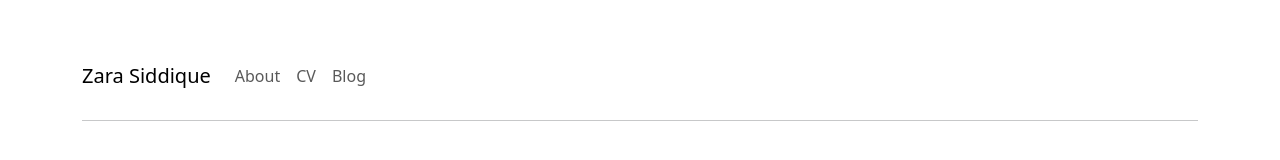
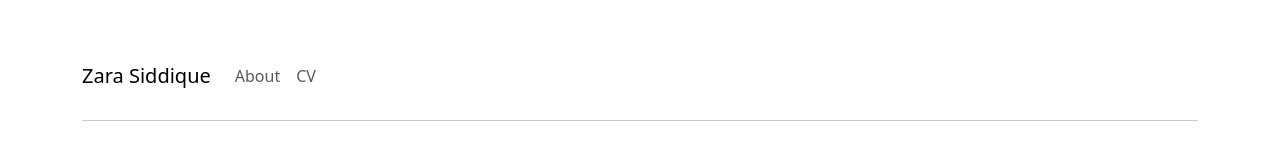
Before and after one commit to groovychoons/zara-siddique, a React (Create React App) app: page / in a window 1280 px wide. Shown: the top 160 px of the page. Built offline with nearby package versions, Linux system fonts and the light colour scheme.

Commit message:
remove blog temporarily

```diff
--- a/src/App.js
+++ b/src/App.js
@@ -17,7 +17,7 @@ function App() {
             <Nav>
               <Nav.Link href="/">About</Nav.Link>
               <Nav.Link href={cv} target="_blank" rel="noreferrer">CV</Nav.Link>
-              <Nav.Link href="/blog">Blog</Nav.Link>
+              {/* <Nav.Link href="/blog">Blog</Nav.Link> */}
             </Nav>
           </Navbar.Collapse>
         </Navbar>
```
